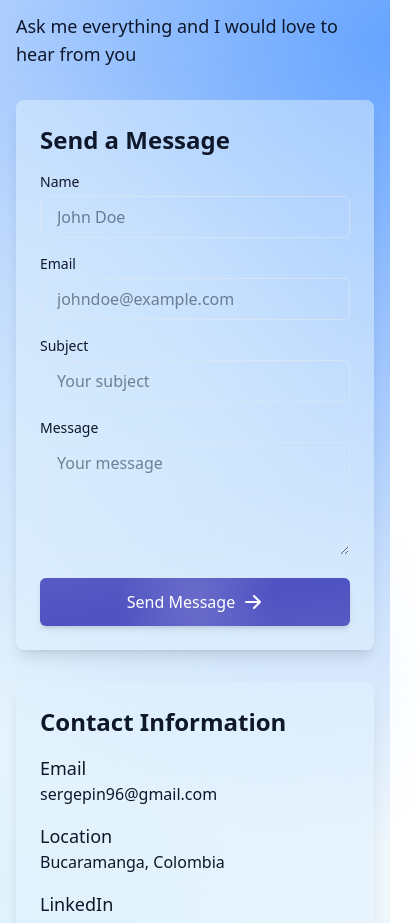
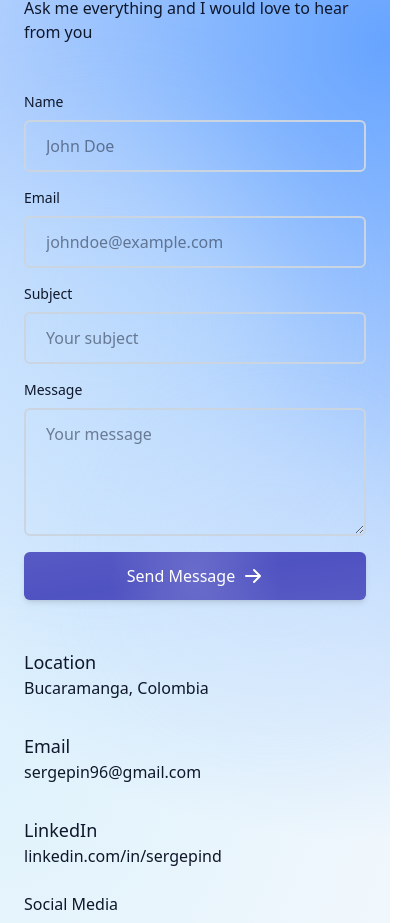
Before and after one commit to sergepin/portfolio, an Astro site: page /en/contact in a window 390 px wide. Shown: the part 157-1080 px from the top of the page, 418 px wide, since content can reach past the window. Built offline with nearby package versions, Linux system fonts and the light colour scheme; Astro itself is replaced by a stand-in of ours.

Commit message:
Add WhatsApp icon SVG and update contact page layout with improved form styling and structure. Enhance CSS for better input focus states and responsive design.

```diff
--- a/src/pages/[lang]/contact.astro
+++ b/src/pages/[lang]/contact.astro
@@ -15,71 +15,63 @@ export function getStaticPaths() {
 ---
 
 <Layout title={t('contact.title')} description={t('contact.description')}>
-  <main class="container mx-auto px-4 py-8">
-    <h1 class="text-4xl font-bold mb-8 text-primary">{t('contact.title')}</h1>
-    <p class="text-lg mb-8 text-secondary">{t('contact.description')}</p>
+  <section class="min-h-screen relative overflow-auto">
+    <div class="container px-6 py-10 mx-auto min-h-full">
+      <div class="lg:flex lg:items-center lg:-mx-10">
+        <div class="lg:w-1/2 lg:mx-10">
+          <h1 class="text-2xl font-semibold text-primary lg:text-3xl">{t('contact.title')}</h1>
 
-    <div class="grid grid-cols-1 md:grid-cols-2 gap-8">
-      <div class="theme-bg p-6 rounded-lg shadow-lg theme-border">
-        <h2 class="text-2xl font-semibold mb-4 text-primary">{t('contact.form.title')}</h2>
-        <form id="contactForm" class="space-y-4">
-          <div>
-            <label for="name" class="block text-sm font-medium text-primary mb-1">
-              {t('contact.form.name')}
-            </label>
+          <p class="mt-4 text-secondary">
+            {t('contact.description')}
+          </p>
+
+          <form id="contactForm" class="mt-12">
+            <div class="-mx-2 md:items-center md:flex">
+              <div class="flex-1 px-2">
+                <label class="block mb-2 text-sm text-primary">{t('contact.form.name')}</label>
                 <input
                   type="text"
-              id="name"
                   name="name"
                   required
                   placeholder={t('contact.form.namePlaceholder')}
-              class="w-full px-4 py-2 border theme-border rounded-md focus:ring-2 focus:ring-primary bg-primary text-primary placeholder:text-secondary/70"
+                  class="form-input block w-full px-5 py-3 mt-2 text-primary placeholder-secondary/70 bg-primary rounded-md focus:ring-2 focus:ring-primary"
                 />
               </div>
-          <div>
-            <label for="email" class="block text-sm font-medium text-primary mb-1">
-              {t('contact.form.email')}
-            </label>
+
+              <div class="flex-1 px-2 mt-4 md:mt-0">
+                <label class="block mb-2 text-sm text-primary">{t('contact.form.email')}</label>
                 <input
                   type="email"
-              id="email"
                   name="email"
                   required
                   placeholder={t('contact.form.emailPlaceholder')}
-              class="w-full px-4 py-2 border theme-border rounded-md focus:ring-2 focus:ring-primary bg-primary text-primary placeholder:text-secondary/70"
+                  class="form-input block w-full px-5 py-3 mt-2 text-primary placeholder-secondary/70 bg-primary rounded-md focus:ring-2 focus:ring-primary"
                 />
               </div>
-          <div>
-            <label for="subject" class="block text-sm font-medium text-primary mb-1">
-              {t('contact.form.subject')}
-            </label>
+            </div>
+
+            <div class="w-full mt-4">
+              <label class="block mb-2 text-sm text-primary">{t('contact.form.subject')}</label>
               <input
                 type="text"
-              id="subject"
                 name="subject"
                 required
                 placeholder={t('contact.form.subjectPlaceholder')}
-              class="w-full px-4 py-2 border theme-border rounded-md focus:ring-2 focus:ring-primary bg-primary text-primary placeholder:text-secondary/70"
+                class="form-input block w-full px-5 py-3 mt-2 text-primary placeholder-secondary/70 bg-primary rounded-md focus:ring-2 focus:ring-primary"
               />
             </div>
-          <div>
-            <label for="message" class="block text-sm font-medium text-primary mb-1">
-              {t('contact.form.message')}
-            </label>
+
+            <div class="w-full mt-4">
+              <label class="block mb-2 text-sm text-primary">{t('contact.form.message')}</label>
               <textarea
-              id="message"
                 name="message"
                 required
                 placeholder={t('contact.form.messagePlaceholder')}
-              rows="4"
-              class="w-full px-4 py-2 border theme-border rounded-md focus:ring-2 focus:ring-primary bg-primary text-primary placeholder:text-secondary/70"
-              class="w-full px-4 py-2 border theme-border rounded-md focus:ring-2 focus:ring-primary bg-primary text-primary"
+                class="form-input block w-full h-32 px-5 py-3 mt-2 text-primary placeholder-secondary/70 bg-primary rounded-md md:h-56 focus:ring-2 focus:ring-primary"
               ></textarea>
             </div>
-          <button
-            type="submit"
-            class="w-full relative overflow-hidden bg-[color:var(--color-primary)] text-white font-medium py-3 px-4 rounded-md transition-all duration-300 shadow-md hover:shadow-lg hover:scale-[1.02] transform group"
-          >
+
+            <button type="submit" class="w-full relative overflow-hidden bg-[color:var(--color-primary)] text-white font-medium py-3 px-4 mt-4 rounded-md transition-all duration-300 shadow-md hover:shadow-lg hover:scale-[1.02] transform group">
               <div class="absolute inset-0 bg-black/20"></div>
               <div class="absolute inset-0 bg-gradient-to-r from-transparent via-white/15 to-transparent -translate-x-full group-hover:translate-x-full transition-transform duration-1000"></div>
               <div class="absolute inset-0 bg-[radial-gradient(circle_at_50%_50%,_rgba(255,255,255,0.15)_0%,_transparent_50%)]"></div>
@@ -101,41 +93,47 @@ export function getStaticPaths() {
           <div id="formMessage" class="mt-4 text-center hidden"></div>
         </div>
 
-      <div class="space-y-8">
-        <div class="theme-bg p-6 rounded-lg shadow-lg theme-border">
-          <h2 class="text-2xl font-semibold mb-4 text-primary">{t('contact.info.title')}</h2>
-          <div class="space-y-4">
+        <div class="mt-12 lg:flex lg:mt-0 lg:flex-col lg:items-center lg:w-1/2 lg:mx-10">
+          <img class="hidden object-cover mx-auto rounded-full lg:block shrink-0 w-60 h-60" src="/images/serge.jpeg" alt="Sergio Pinzón">
+
+          <div class="mt-6 space-y-8 md:mt-8">
+            <div>
+              <h3 class="text-lg font-medium text-primary">{t('contact.info.location')}</h3>
+              <p class="text-secondary">Bucaramanga, Colombia</p>
+            </div>
+
             <div>
               <h3 class="text-lg font-medium text-primary">{t('contact.info.email')}</h3>
               <p class="text-secondary">sergepin96@gmail.com</p>
             </div>
-            <div>
-              <h3 class="text-lg font-medium text-primary">{t('contact.info.location')}</h3>
-              <p class="text-secondary">Bucaramanga, Colombia</p>
-            </div>
+
             <div>
               <h3 class="text-lg font-medium text-primary">{t('contact.info.linkedin')}</h3>
-              <a href="https://linkedin.com/in/sergio" class="theme-text hover:text-secondary transition-colors duration-200">
-                linkedin.com/in/sergio
+              <a href="https://linkedin.com/in/sergepind" target="_blank" rel="noopener noreferrer" class="text-secondary hover:text-primary transition-colors duration-200">
+                linkedin.com/in/sergepind
               </a>
             </div>
           </div>
-        </div>
 
-        <div class="theme-bg p-6 rounded-lg shadow-lg theme-border">
-          <h2 class="text-2xl font-semibold mb-4 text-primary">{t('contact.social.title')}</h2>
-          <div class="flex space-x-4">
+          <div class="mt-6 w-80 md:mt-8">
+            <h3 class="text-primary">{t('contact.social.title')}</h3>
+
+            <div class="flex mt-4 space-x-4">
               <a href="https://github.com/sergepin" target="_blank" rel="noopener noreferrer" class="text-secondary hover:text-primary transition-colors duration-200">
                 <img src="/icons/github.svg" alt="GitHub" class="w-6 h-6 github-icon" />
               </a>
               <a href="https://www.linkedin.com/in/sergepind/" target="_blank" rel="noopener noreferrer" class="text-secondary hover:text-primary transition-colors duration-200">
                 <img src="/icons/LinkedIn.svg" alt="LinkedIn" class="w-6 h-6" />
               </a>
+              <a href="https://wa.me/573152949792" target="_blank" rel="noopener noreferrer" class="text-[#25D366] hover:text-[#25D366]/80 transition-colors duration-200">
+                <img src="/icons/whatsapp.svg" alt="WhatsApp" class="w-6 h-6" />
+              </a>
             </div>
           </div>
         </div>
       </div>
-  </main>
+    </div>
+  </section>
 </Layout>
 
 <script>
--- a/src/styles/Layout.css
+++ b/src/styles/Layout.css
@@ -2,6 +2,9 @@ html, body {
     margin: 0;
     width: 100%;
     height: fit-content;
+    min-height: 100%;
+    overflow-y: auto;
+    -webkit-overflow-scrolling: touch;
 }
 
 html.dark {
@@ -25,6 +28,7 @@ html.light {
     width: 100%;
     min-height: calc(100vh - 64px);
     opacity: 1;
+    overflow-y: auto;
 }
 
 @keyframes fadeIn {
@@ -154,3 +158,31 @@ html.light .mobile-menu {
 html.dark .github-icon {
     content: url('/public/icons/github-white.svg');
 }
+
+html.light .form-input {
+    border: 2px solid #cbd5e1;
+}
+
+html.dark .form-input {
+    border: 2px solid #334155;
+}
+
+html.light .form-input:focus {
+    border-color: var(--color-primary);
+}
+
+html.dark .form-input:focus {
+    border-color: var(--color-primary);
+}
+
+.whatsapp-icon {
+    color: #25D366;
+}
+
+html.dark .whatsapp-icon {
+    color: #25D366;
+}
+
+html.light .whatsapp-icon {
+    color: #25D366;
+}
```
Also changed, not shown: public/icons/whatsapp.svg (added). Lines whose indentation alone changed are shown as unchanged.
